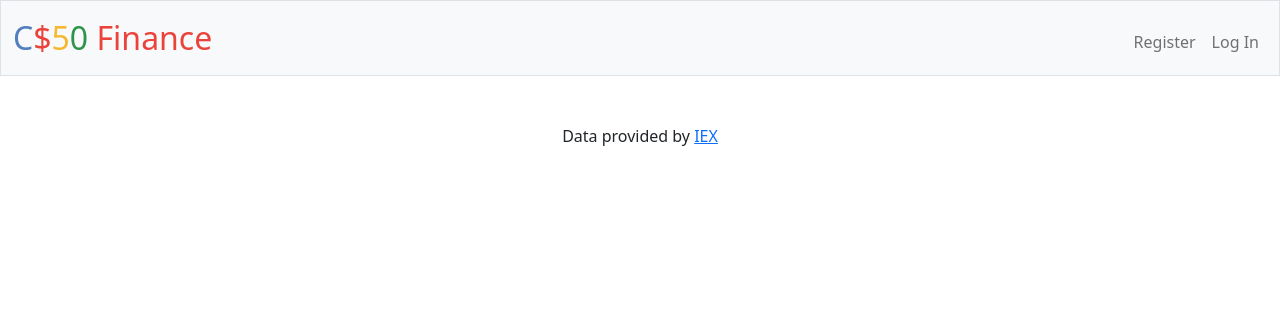
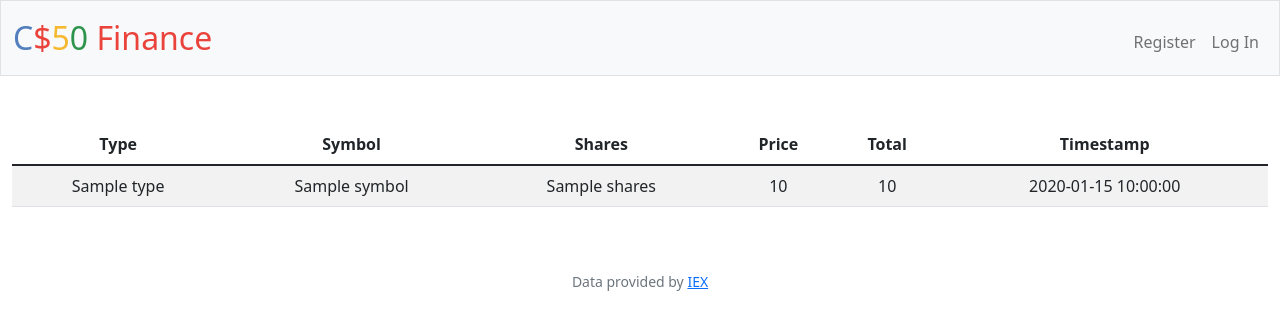
Before and after one commit to JROD9/CS-Projects, a Flask app: template finance/templates/history.html in a window 1280 px wide. Shown: the top 336 px of the page. Run offline with Flask 3, Linux system fonts and the light colour scheme; the template is opened without the code that fills it: most values are stand-ins (such as "Sample title", 1, 10 or a date in 2020); some libraries are stand-ins or nearby versions.

Commit message:
Thu, Dec 28, 2023, 11:45 PM -05:00

```diff
--- a/finance/templates/history.html
+++ b/finance/templates/history.html
@@ -5,5 +5,28 @@
 {% endblock %}
 
 {% block main %}
-    <table class="table table-s
+    <table class="table table-striped">
+        <thead>
+            <tr>
+                <th>Type</th>
+                <th>Symbol</th>
+                <th>Shares</th>
+                <th>Price</th>
+                <th>Total</th>
+                <th>Timestamp</th>
+            </tr>
+        </thead>
+        <tbody>
+            {% for transaction in transactions %}
+                <tr>
+                    <td>{{ transaction.type }}</td>
+                    <td>{{ transaction.symbol }}</td>
+                    <td>{{ transaction.shares }}</td>
+                    <td>{{ transaction.price }}</td>
+                    <td>{{ transaction.shares * transaction.price }}</td>
+                    <td>{{ transaction.timestamp }}</td>
+                </tr>
+            {% endfor %}
+        </tbody>
+    </table>
 {% endblock %}
```
